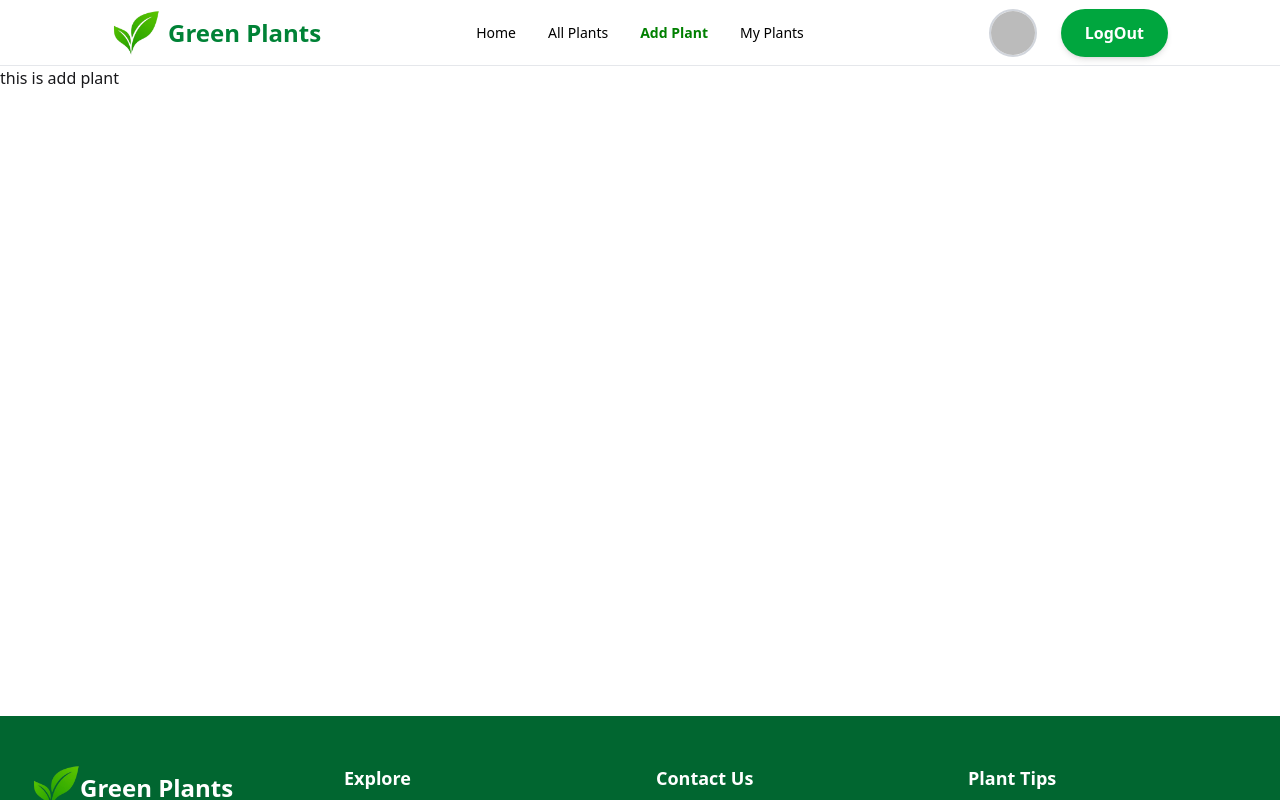
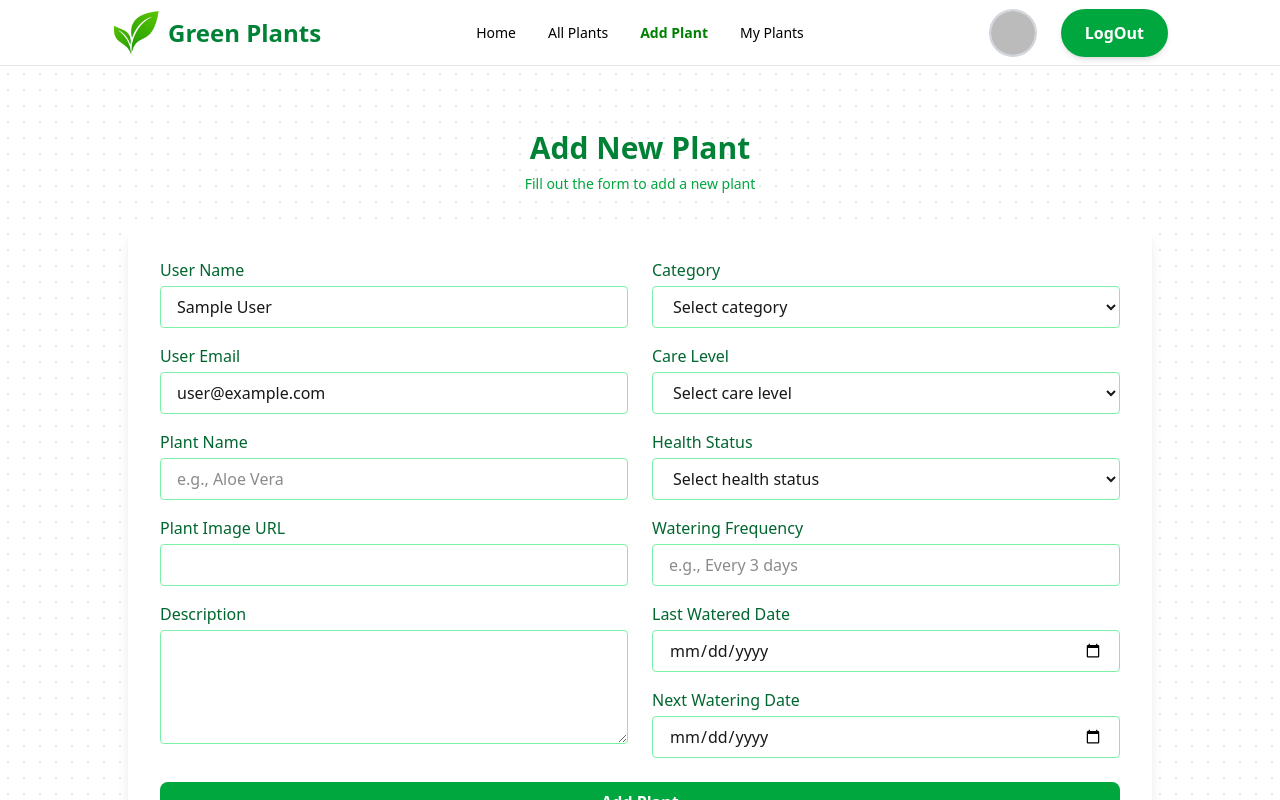
Before and after one commit to TarekNexus/Green-Plants-Client, a React (Vite) app: page /Add-Plant in a window 1280 px wide. Shown: the top 800 px of the page. Built offline with nearby package versions, Linux system fonts and the light colour scheme; no server answers; sample sign-in values are in the browser's storage.

Commit message:
addPlant section complete

```diff
--- a/package.json
+++ b/package.json
@@ -20,6 +20,7 @@
     "react-router": "^7.6.0",
     "react-router-dom": "^7.6.0",
     "react-toastify": "^11.0.5",
+    "sweetalert2": "^11.21.2",
     "swiper": "^11.2.6",
     "tailwindcss": "^4.1.7"
   },
--- a/src/Pages/AddPlant.jsx
+++ b/src/Pages/AddPlant.jsx
@@ -1,11 +1,203 @@
-import React from 'react';
+import React, { useContext } from "react";
+import { AuthContext } from "../Provider/AuthProvider";
+import Swal from "sweetalert2";
 
 const AddPlant = () => {
-    return (
-        <div>
-            this is add plant
-        </div>
-    );
+
+     const { user} = useContext(AuthContext);
+  const handleAddPlant = (e) => {
+    e.preventDefault();
+    // handle submit logic here
+    const form = e.target;
+    const formData = new FormData(form);
+    const newPlants = Object.fromEntries(formData.entries());
+
+       fetch(`http://localhost:3000/plants`, {
+      method: "POST",
+      headers: {
+        "content-type": "application/json",
+      },
+      body: JSON.stringify(newPlants),
+    })
+      .then((res) => res.json())
+      .then((data) => {
+        if (data.insertedId) {
+          Swal.fire({
+            title: "Plant added successfully",
+            icon: "success",
+            draggable: true,
+          }).then(() => {
+            form.reset();
+          });
+        }
+      });
+
+
+
+  };
+
+  return (
+    <div className="min-h-screen flex flex-col items-center justify-start px-4 pt-16 relative">
+      <div className="absolute inset-0 -z-10 h-full w-full bg-white bg-[radial-gradient(#e5e7eb_1px,transparent_1px)] [background-size:16px_16px]"></div>
+
+      {/* Title & Subtitle above form container */}
+      <div className="text-center mb-8">
+        <h2 className="text-3xl font-bold text-green-700 mb-2">Add New Plant</h2>
+        <p className="text-green-600 text-sm">Fill out the form to add a new plant</p>
+      </div>
+
+      {/* Form container */}
+      <div className="w-full max-w-5xl bg-white shadow-lg rounded-xl p-8 space-y-6">
+         <form className="grid grid-cols-1 md:grid-cols-2 gap-6" onSubmit={handleAddPlant}>
+  {/* Left Column */}
+  <div className="space-y-4">
+    <div>
+      <label className="block text-green-800 font-medium mb-1">User Name</label>
+      <input
+        type="text"
+        name="userName"
+        value={user.displayName}
+        placeholder="Enter user name"
+
+        className="w-full border border-green-300 rounded px-4 py-2"
+      />
+    </div>
+
+    <div>
+      <label className="block text-green-800 font-medium mb-1">User Email</label>
+      <input
+        type="email"
+        name="userEmail"
+        value={user.email}
+        placeholder="Enter user email"
+
+        className="w-full border border-green-300 rounded px-4 py-2"
+      />
+    </div>
+
+    <div>
+      <label className="block text-green-800 font-medium mb-1">Plant Name</label>
+      <input
+        type="text"
+        name="plantName"
+        placeholder="e.g., Aloe Vera"
+
+        className="w-full border border-green-300 rounded px-4 py-2"
+      />
+    </div>
+
+    <div>
+      <label className="block text-green-800 font-medium mb-1">Plant Image URL</label>
+      <input
+        type="text"
+        name="image"
+
+
+        className="w-full border border-green-300 rounded px-4 py-2"
+      />
+    </div>
+
+    <div>
+      <label className="block text-green-800 font-medium mb-1">Description</label>
+      <textarea
+        name="description"
+        rows="4"
+
+        className="w-full border border-green-300 rounded px-4 py-2"
+      ></textarea>
+    </div>
+  </div>
+
+  {/* Right Column */}
+  <div className="space-y-4">
+    <div>
+      <label className="block text-green-800 font-medium mb-1">Category</label>
+      <select
+        name="category"
+
+        className="w-full border border-green-300 rounded px-4 py-2"
+      >
+        <option value="">Select category</option>
+        <option value="succulent">Succulent</option>
+        <option value="fern">Fern</option>
+        <option value="flowering">Flowering</option>
+        <option value="herb">Herb</option>
+        <option value="other">Other</option>
+      </select>
+    </div>
+
+    <div>
+      <label className="block text-green-800 font-medium mb-1">Care Level</label>
+      <select
+        name="careLevel"
+
+        className="w-full border border-green-300 rounded px-4 py-2"
+      >
+        <option value="">Select care level</option>
+        <option value="easy">Easy</option>
+        <option value="moderate">Moderate</option>
+        <option value="difficult">Difficult</option>
+      </select>
+    </div>
+    <div>
+  <label className="block text-green-800 font-medium mb-1">Health Status</label>
+  <select
+    name="healthStatus"
+    className="w-full border border-green-300 rounded px-4 py-2"
+  >
+    <option value="">Select health status</option>
+    <option value="healthy">Healthy</option>
+    <option value="needs_attention">Needs Attention</option>
+    <option value="sick">Sick</option>
+  </select>
+</div>
+
+    <div>
+      <label className="block text-green-800 font-medium mb-1">Watering Frequency</label>
+      <input
+        type="text"
+        name="wateringFrequency"
+        placeholder="e.g., Every 3 days"
+
+        className="w-full border border-green-300 rounded px-4 py-2"
+      />
+    </div>
+
+    <div>
+      <label className="block text-green-800 font-medium mb-1">Last Watered Date</label>
+      <input
+        type="date"
+        name="lastWateredDate"
+
+        className="w-full border border-green-300 rounded px-4 py-2"
+      />
+    </div>
+
+    <div>
+      <label className="block text-green-800 font-medium mb-1">Next Watering Date</label>
+      <input
+        type="date"
+        name="nextWateringDate"
+
+        className="w-full border border-green-300 rounded px-4 py-2"
+      />
+    </div>
+  </div>
+
+  {/* Submit Button */}
+  <div className="md:col-span-2">
+    <button
+      type="submit"
+      className="w-full bg-green-600 hover:bg-green-700 text-white font-semibold py-2 rounded-lg transition duration-200"
+    >
+      Add Plant
+    </button>
+  </div>
+</form>
+
+      </div>
+    </div>
+  );
 };
 
 export default AddPlant;
```
Also changed, not shown: 1 other file (tests, documents, lock files or other folders).
